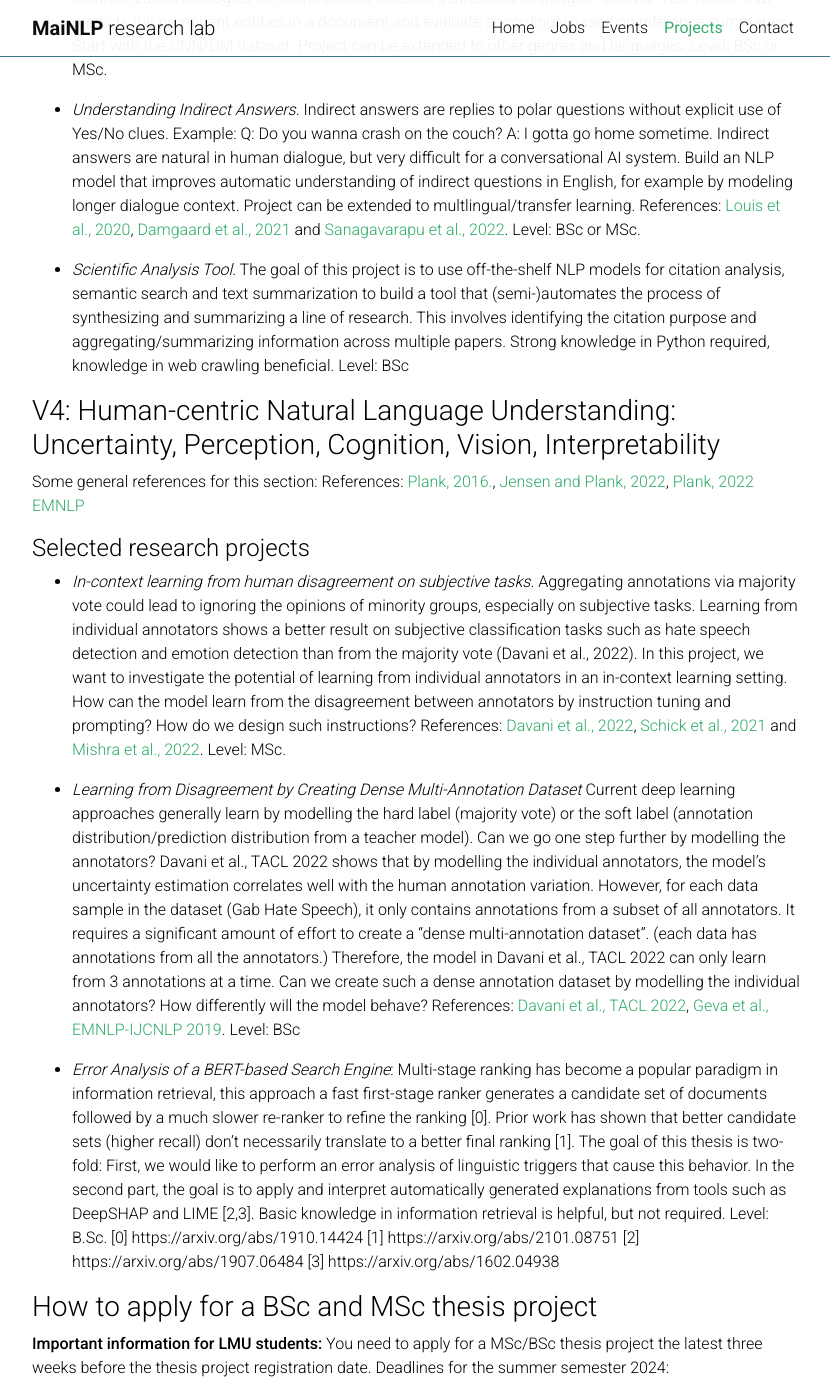
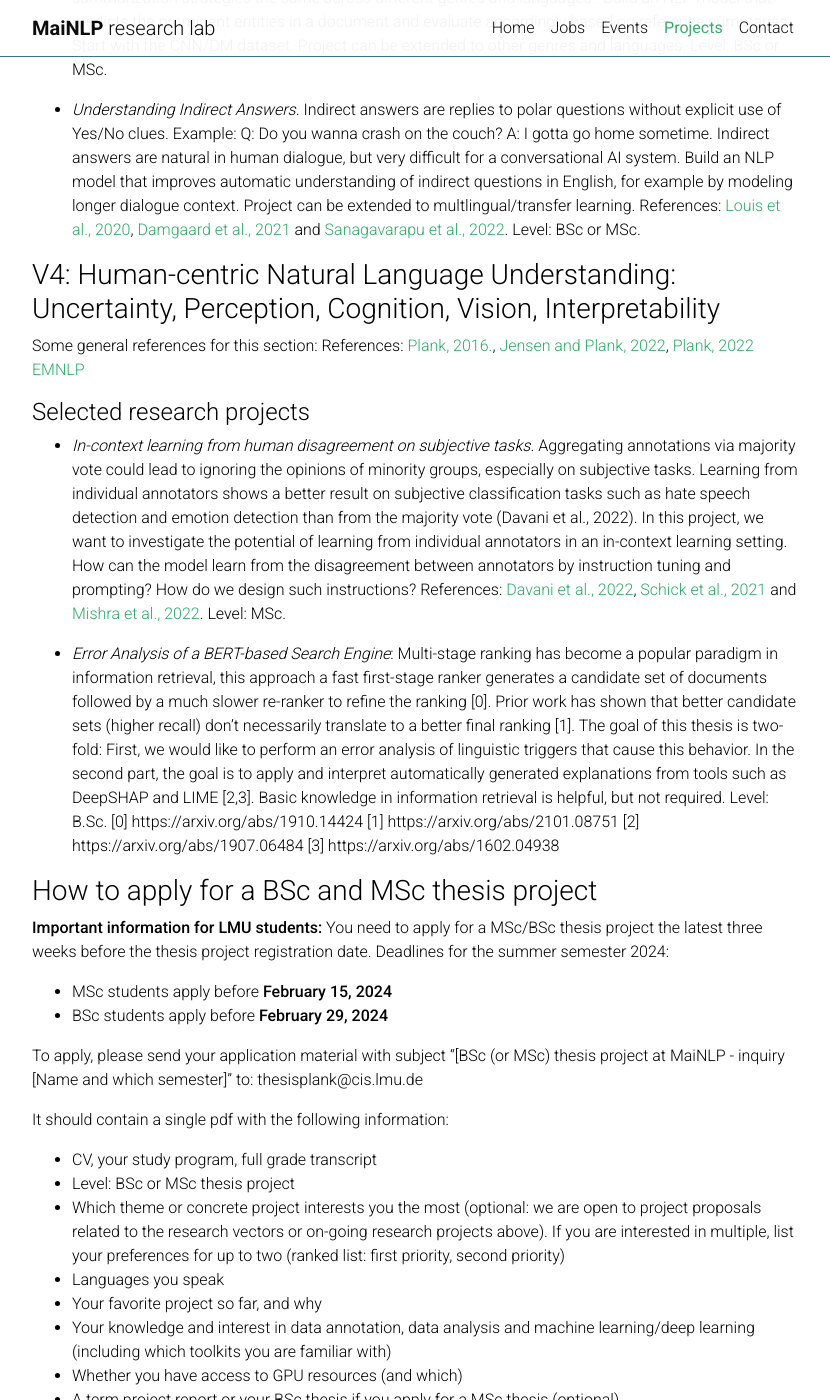
Before and after one commit to mainlp/mainlp.github.io, a Jekyll site: the page built from _pages/projects.md, in a window 1280 px wide and 1400 px high, scrolled down 5816 px. Shown: the whole window, without its empty margins (223-1053 px from the left). Built offline with Jekyll 4.4.1, drawn with Linux system fonts in a browser that asks for light colours; emoji names are drawn with the system emoji font; comment, search, counter and statistics services are not loaded; a style sheet for code colours, icons or effects is not loaded.

Commit message:
Update projects.md

```diff
--- a/_pages/projects.md
+++ b/_pages/projects.md
@@ -163,7 +163,6 @@ Start with the CNN/DM dataset. Project can be extended to other genres and langu
 of Yes/No clues. Example: Q: Do you wanna crash on the couch? A: I gotta go home sometime. Indirect answers are natural in human dialogue, but very difficult for a conversational AI system. Build an NLP model that improves automatic understanding of indirect
 questions in English, for example by modeling longer dialogue context. Project can be extended to multlingual/transfer learning. References: [Louis et al., 2020](https://aclanthology.org/2020.emnlp-main.601/), [Damgaard et al., 2021](https://aclanthology.org/2021.codi-main.1/) and [Sanagavarapu et al., 2022](https://aclanthology.org/2022.naacl-main.345/). Level: BSc or MSc.
 
-- *Scientific Analysis Tool.* The goal of this project is to use off-the-shelf NLP models for citation analysis, semantic search and text summarization to build a tool that (semi-)automates the process of synthesizing and summarizing a line of research. This involves identifying the citation purpose and aggregating/summarizing information across multiple papers. Strong knowledge in Python required, knowledge in web crawling beneficial. Level: BSc
 
 <a name="v4"/>
 ### V4: Human-centric Natural Language Understanding: Uncertainty, Perception, Cognition, Vision, Interpretability
@@ -176,10 +175,6 @@ References: [Plank, 2016.](https://arxiv.org/abs/1608.07836), [Jensen and Plank,
 - *In-context learning from human disagreement on subjective tasks.*
 Aggregating annotations via majority vote could lead to ignoring the opinions of minority groups, especially on subjective tasks. Learning from individual annotators shows a better result on subjective classification tasks such as hate speech detection and emotion detection than from the majority vote (Davani et al., 2022). In this project, we want to investigate the potential of learning from individual annotators in an in-context learning setting. How can the model learn from the disagreement between annotators by instruction tuning and prompting? How do we design such instructions?
 References: [Davani et al., 2022](https://aclanthology.org/2022.tacl-1.6/), [Schick et al., 2021](https://arxiv.org/abs/2001.07676) and [Mishra et al., 2022](https://aclanthology.org/2022.acl-long.244.pdf). Level: MSc.
-
-- *Learning from Disagreement by Creating Dense Multi-Annotation Dataset*
-Current deep learning approaches generally learn by modelling the hard label (majority vote) or the soft label (annotation distribution/prediction distribution from a teacher model). Can we go one step further by modelling the annotators? Davani et al., TACL 2022 shows that by modelling the individual annotators, the model's uncertainty estimation correlates well with the human annotation variation. However, for each data sample in the dataset (Gab Hate Speech), it only contains annotations from a subset of all annotators. It requires a significant amount of effort to create a "dense multi-annotation dataset". (each data has annotations from all the annotators.) Therefore, the model in Davani et al., TACL 2022 can only learn from 3 annotations at a time. Can we create such a dense annotation dataset by modelling the individual annotators? How differently will the model behave?
-References: [Davani et al., TACL 2022](https://aclanthology.org/2022.tacl-1.6/), [Geva et al., EMNLP-IJCNLP 2019](https://aclanthology.org/D19-1107/). Level: BSc
 
 - *Error Analysis of a BERT-based Search Engine*: Multi-stage ranking has become a popular paradigm in information retrieval, this approach a fast first-stage ranker generates a candidate set of documents followed by a much slower re-ranker to refine the ranking [0]. Prior work has shown that better candidate sets (higher recall) don't necessarily translate to a better final ranking [1]. The goal of this thesis is two-fold: First, we would like to perform an error analysis of linguistic triggers that cause this behavior. In the second part, the goal is to apply and interpret automatically generated explanations from tools such as DeepSHAP and LIME [2,3]. Basic knowledge in information retrieval is helpful, but not required. Level: B.Sc.
 [0] https://arxiv.org/abs/1910.14424 [1] https://arxiv.org/abs/2101.08751 [2] https://arxiv.org/abs/1907.06484 [3] https://arxiv.org/abs/1602.04938
```
